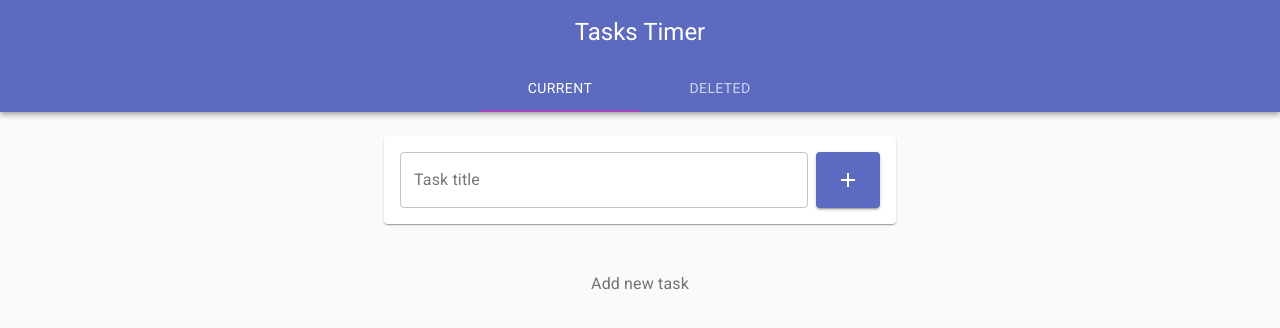
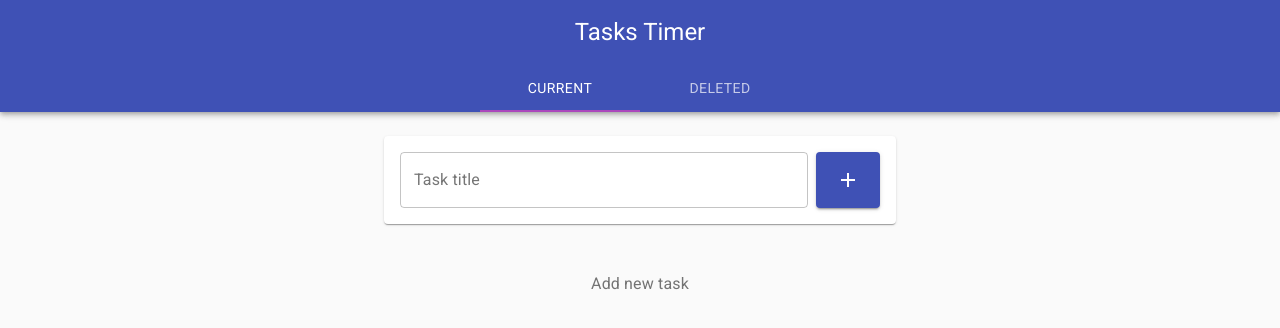
Before and after one commit to bogdan2341/task-timer, a React (Create React App) app: page / in a window 1280 px wide. Shown: the top 328 px of the page. Built offline with nearby package versions, Linux system fonts and the light colour scheme.

Commit message:
Update theme.js

```diff
--- a/src/theme.js
+++ b/src/theme.js
@@ -1,11 +1,12 @@
 import { createMuiTheme } from "@material-ui/core";
-import { indigo, purple, grey } from "@material-ui/core/colors";
+import { indigo, purple } from "@material-ui/core/colors";
 
+const isDark = false;
 const theme = createMuiTheme({
   palette: {
-    type: "light",
+    type: isDark ? "dark" : "light",
     primary: {
-      main: indigo[400],
+      main: indigo[500],
     },
     secondary: {
       main: purple[400],
```
